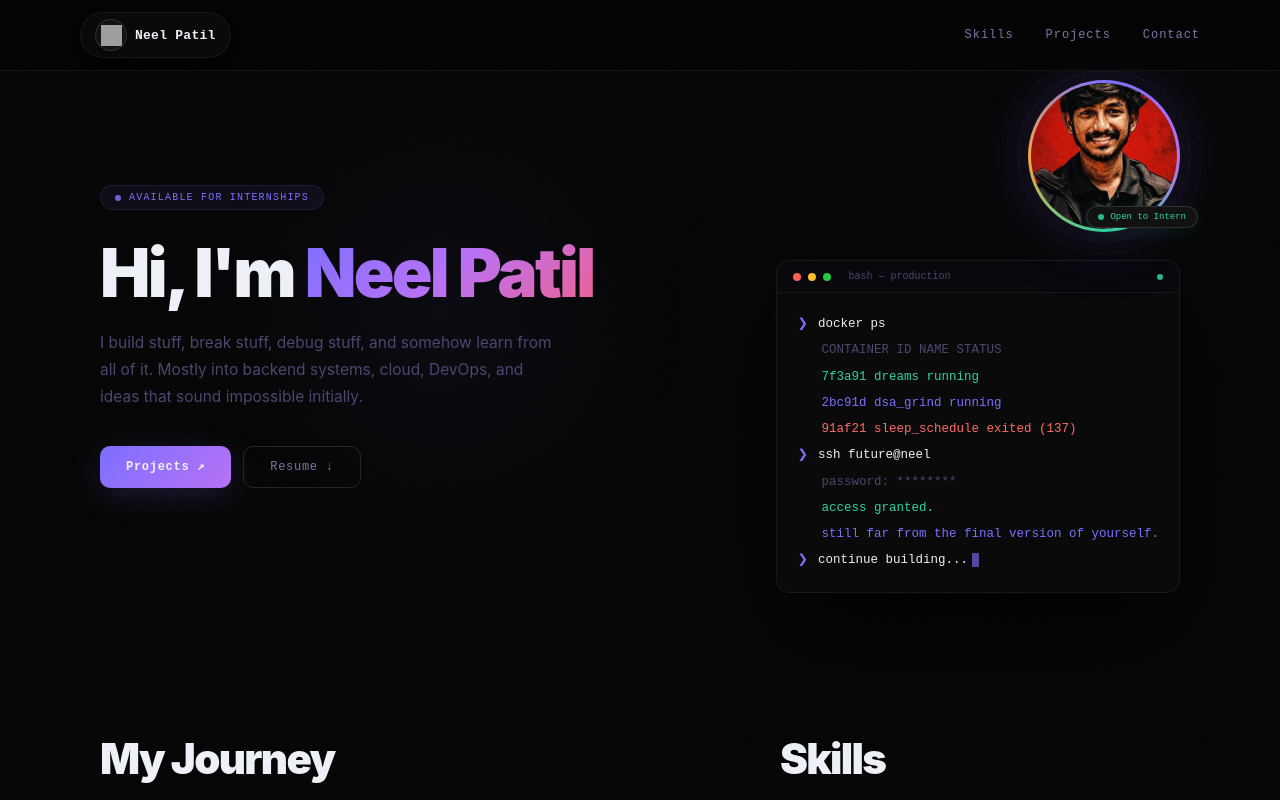
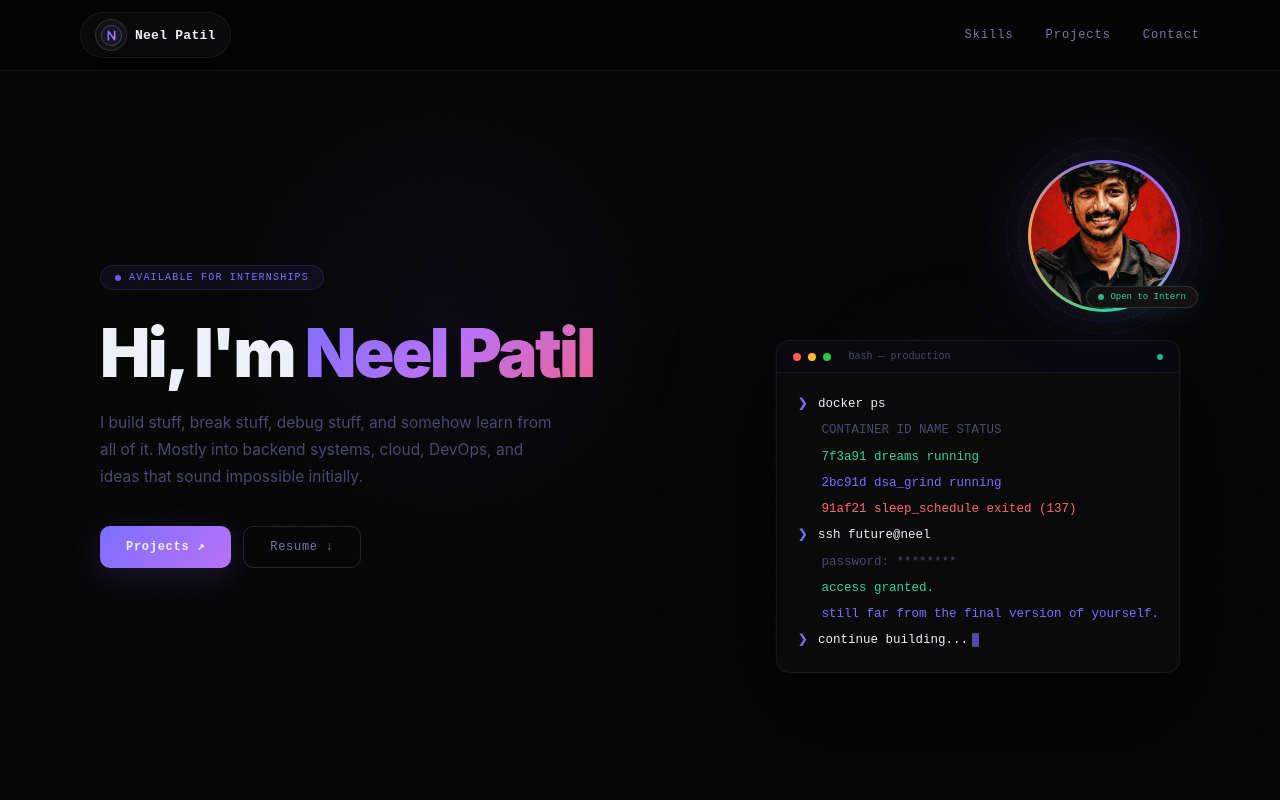
Before and after one commit to Neel092/neel.portfolio, a React (Vite) app: page / in a window 1280 px wide. Shown: the top 800 px of the page. Built offline with nearby package versions, Linux system fonts and the light colour scheme; grey boxes are pictures that could not be loaded.

Commit message:
minor changes like adding logo

```diff
--- a/index.html
+++ b/index.html
@@ -3,7 +3,7 @@
 
 <head>
   <meta charset="UTF-8" />
-  <link rel="icon" type="image/svg+xml" href="/vite.svg" />
+  <link rel="icon" type="image/svg+xml" href="/logo.svg" />
   <meta name="viewport" content="width=device-width, initial-scale=1.0" />
   <title>Neel Patil | Portfolio</title>
 </head>
--- a/src/App.jsx
+++ b/src/App.jsx
@@ -175,7 +175,7 @@ export default function App() {
         </motion.nav>
 
         {/* Spacer for fixed nav */}
-        <div style={{ height: isMobile ? 80 : 40 }} />
+        <div style={{ height: isMobile ? 80 : 100 }} />
 
         {/* ── HERO ── */}
         <motion.section
@@ -190,7 +190,7 @@ export default function App() {
               alignItems: isMobile ? "center" : "center",
               justifyContent: "space-between",
               gap: isMobile ? 60 : 48,
-              padding: isMobile ? "40px 0 60px" : "40px 0 60px",
+              padding: isMobile ? "60px 0 60px" : "60px 0 60px",
               textAlign: isMobile ? "center" : "left",
             }}
           >
```
Also changed, not shown: public/logo.svg (added), src/components/Profile/PhotoCircle.jsx (line endings or trailing spaces).
